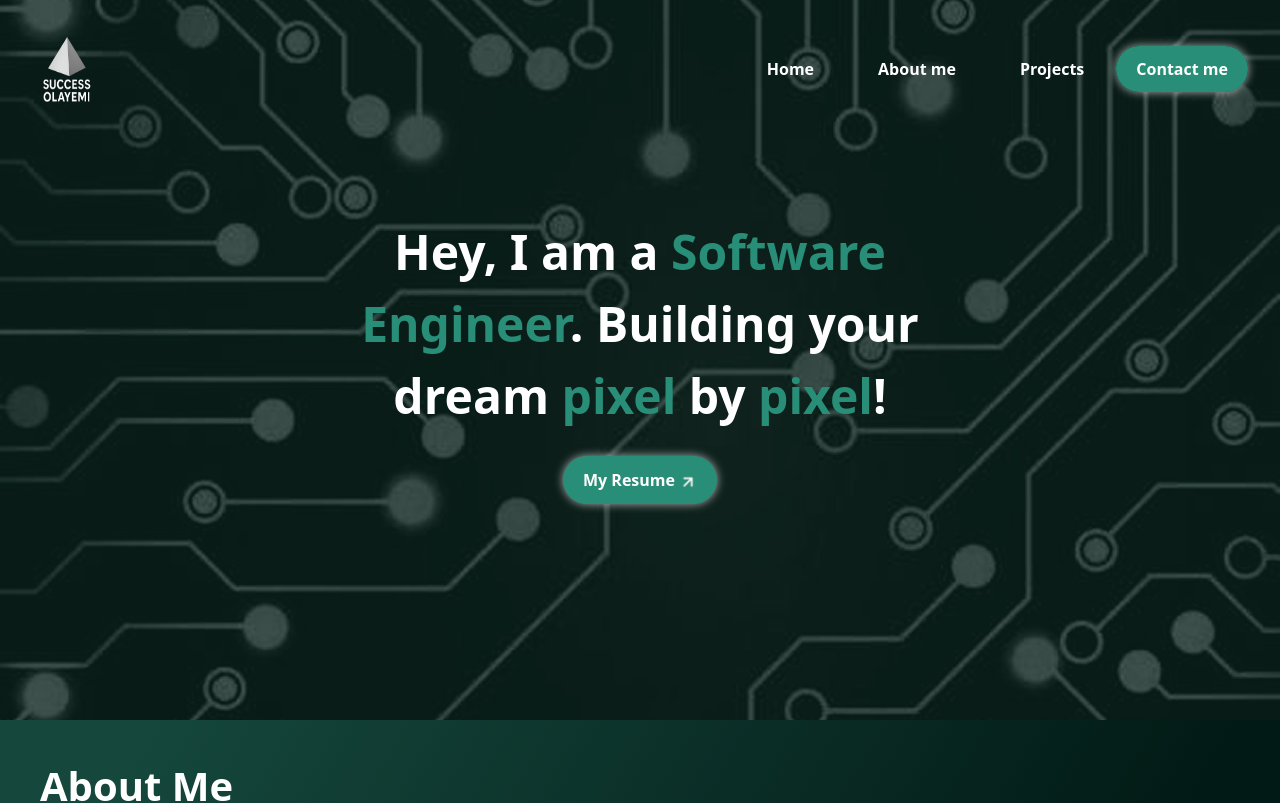
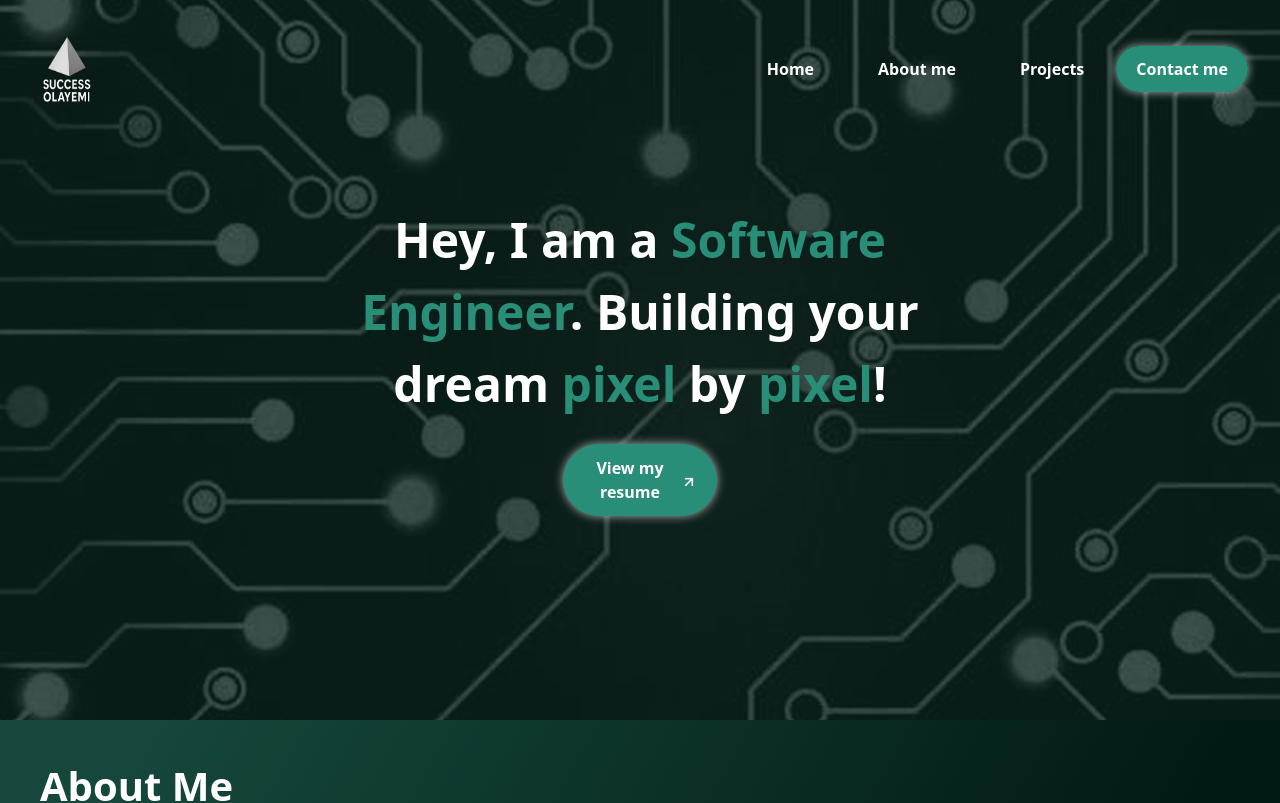
Before and after one commit to Error-at-night/My-Portfolio, a React (Vite) app: page / in a window 1280 px wide. Shown: the top 803 px of the page. Built offline with nearby package versions, Linux system fonts and the light colour scheme.

Commit message:
edited text

```diff
--- a/src/components/Header.jsx
+++ b/src/components/Header.jsx
@@ -22,7 +22,7 @@ function Header() {
             download
             target="_blank"
           >
-            <span>My Resume</span>
+            <span>View my resume</span>
             <img src={arrow} alt="arrow" className="mt-1 w-[18px] h-auto ms-1"/>
           </a>
         </div>
```
